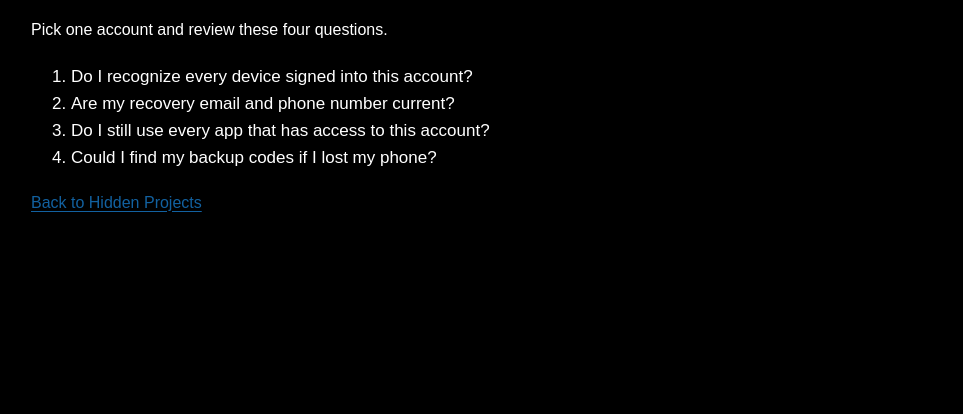
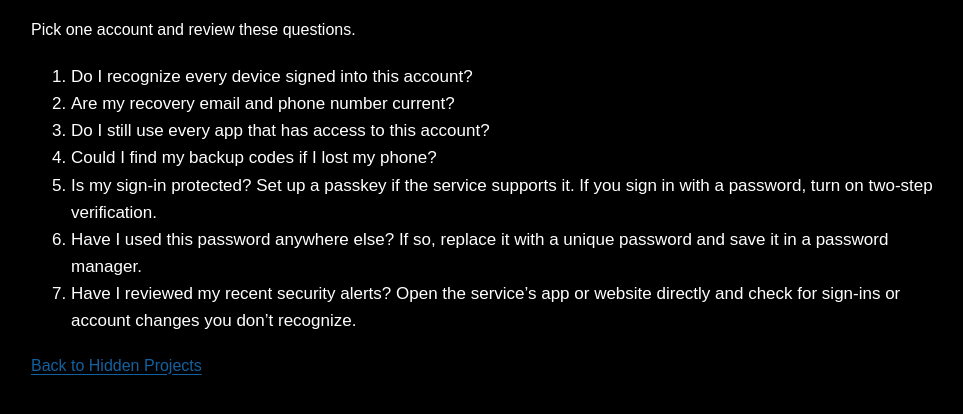
Before and after one commit to zachlangborgh-png/zachary-portfolio, a plain HTML site: page security-audit.htm in a window 1280 px wide. Shown: the part 102-516 px from the top of the page, without its empty margins (157-1120 px from the left). Drawn offline with Linux system fonts and the light colour scheme.

Commit message:
Update security-audit.htm

```diff
--- a/security-audit.htm
+++ b/security-audit.htm
@@ -11,12 +11,15 @@
 <body>
   <main>
     <h1 class="page-title">Personal Security Audit</h1>
-    <p>Pick one account and review these four questions.</p>
+    <p>Pick one account and review these questions.</p>
     <ol>
       <li>Do I recognize every device signed into this account?</li>
       <li>Are my recovery email and phone number current?</li>
       <li>Do I still use every app that has access to this account?</li>
       <li>Could I find my backup codes if I lost my phone?</li>
+      <li>Is my sign-in protected? Set up a passkey if the service supports it. If you sign in with a password, turn on two-step verification.</li>
+      <li>Have I used this password anywhere else? If so, replace it with a unique password and save it in a password manager.</li>
+      <li>Have I reviewed my recent security alerts? Open the service’s app or website directly and check for sign-ins or account changes you don’t recognize.</li>
     </ol>
     <p><a href="portfolio.htm#hidden-projects">Back to Hidden Projects</a></p>
   </main>
```
